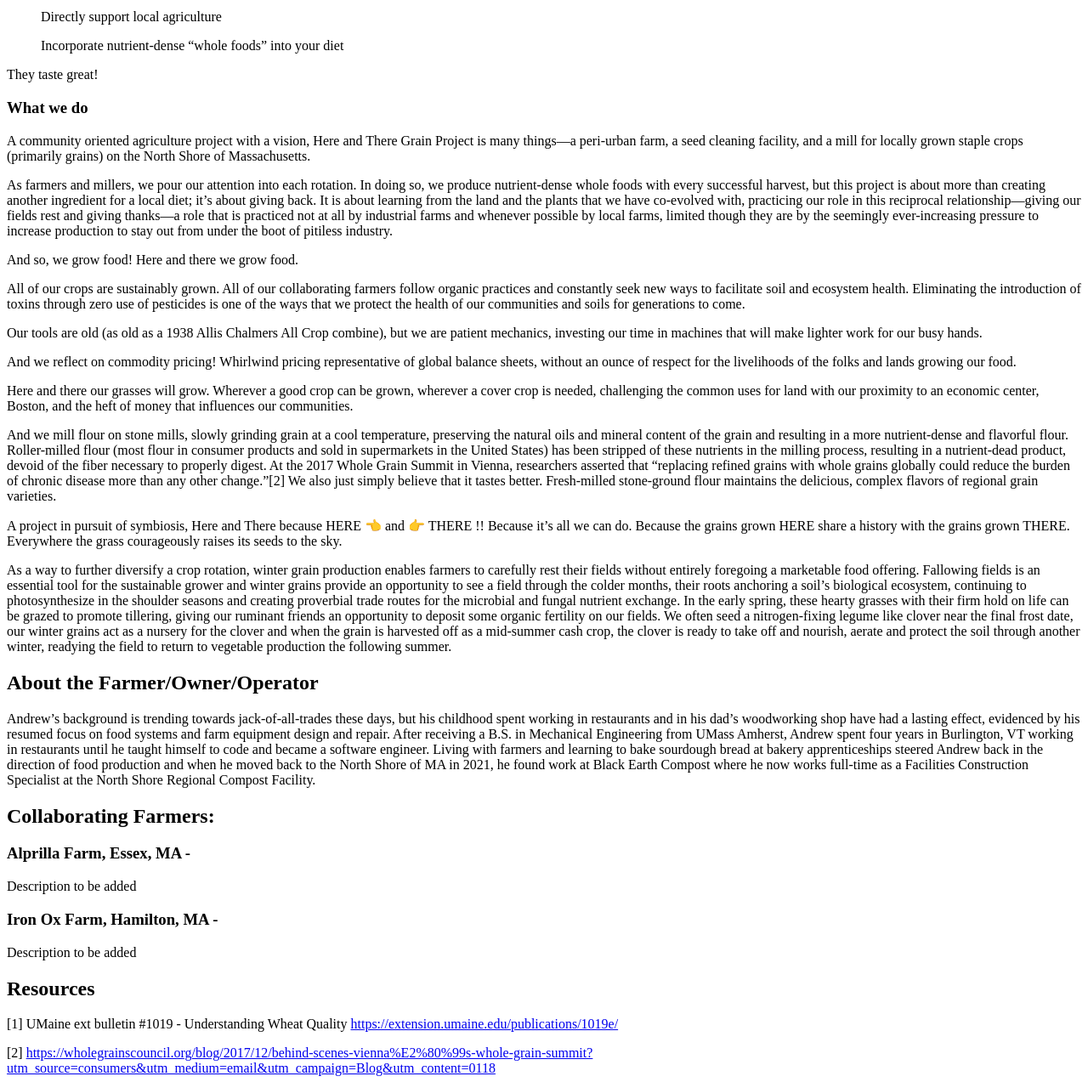
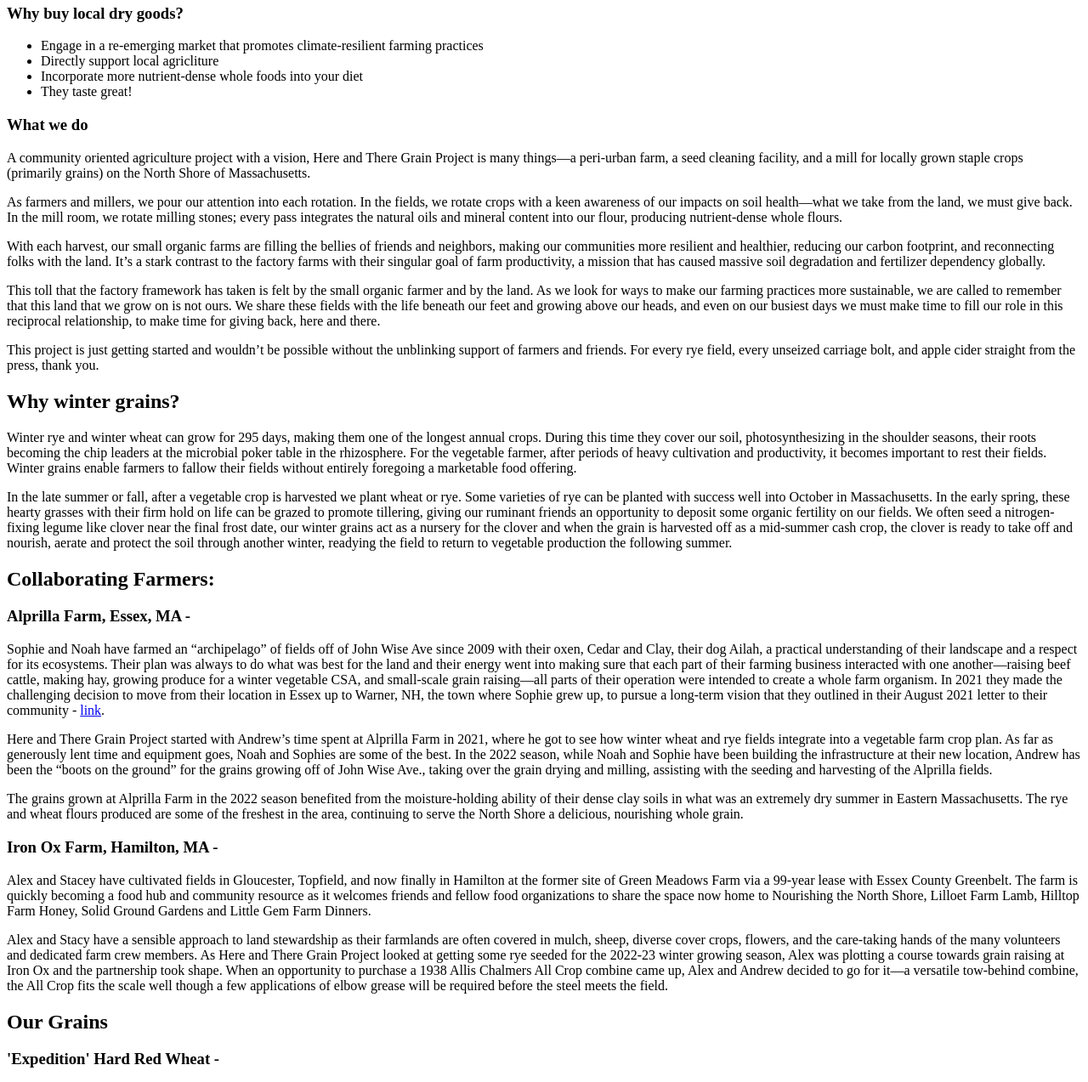
Before and after one commit to drewandrew/here-and-there, a website: page index.html in a window 1280 px wide. Shown: the part 298-1571 px from the top of the page at 85% size. Drawn offline with Linux system fonts and the light colour scheme.

Commit message:
first draft done

```diff
--- a/index.html
+++ b/index.html
@@ -17,28 +17,41 @@
     <h1>
       Here and There Grain Project
     </h1>
+
+    <div class="construction-warning" style="border: 1px solid black;">
+      <p>
+        Please bear with us while our website is under construction. If you have questions or would like to be notified about monthly bulk grain sales please email <b><email>andrew@hereandtheregrain.com</email></b>.
+      </p>
+    </div>
+
     <div class="gist">
       <p class="mission-statement">
-        A community oriented agriculture project with a vision, Here and There Grain Project is many things—a peri-urban farm, a seed cleaning facility, and a mill for locally grown staple crops (primarily grains) on the North Shore of Massachusetts.
+        <i>
+          A community-oriented agriculture project with a vision, Here and There Grain Project is many things—a peri-urban farm, a seed cleaning facility, and a mill for locally grown staple crops (primarily grains) on the North Shore of Massachusetts.
+        </i>
       </p>
       <p class="short-summary">
-        Founded in 2021 by a bread baker interested in working more closely with soil and plants, Here and There Grain Project aims to address the high barrier of entry for local vegetable farmers incorporating grain production into their crop rotations through technical assistance and collaborative cultivation.
+        Established in 2021 by a bread baker interested in working more closely with grains and soil, Here and There Grain Project aims to lower the barrier of entry for established farmers to incorporate grain production into their crop rotations through technical assistance and collaborative cultivation.
       </p>
     </div>
+
     <div class="the-project">
       <h2>The Project</h2>
       <div class="section-1">
         <h3>Why buy local dry goods?</h3>
         <ul>
-          Local dry goods responds to the needs of climate change
-        </ul>
-        <ul>
-          Directly support local agriculture
-        </ul>
-        <ul>
-          Incorporate nutrient-dense “whole foods” into your diet
-        </ul>
-          They taste great!
+          <li>
+            Engage in a re-emerging market that promotes climate-resilient farming practices
+          </li>
+          <li>
+            Directly support local agricliture
+          </li>
+          <li>
+            Incorporate more nutrient-dense whole foods into your diet
+          </li>
+          <li>
+            They taste great!
+          </li>
         </ul>
       </div>
       <div class="section-2">
@@ -47,49 +60,77 @@
           A community oriented agriculture project with a vision, Here and There Grain Project is many things—a peri-urban farm, a seed cleaning facility, and a mill for locally grown staple crops (primarily grains) on the North Shore of Massachusetts.
         </p>
         <p>
-          As farmers and millers, we pour our attention into each rotation. In doing so, we produce nutrient-dense whole foods with every successful harvest, but this project is about more than creating another ingredient for a local diet; it’s about giving back. It is about learning from the land and the plants that we have co-evolved with, practicing our role in this reciprocal relationship—giving our fields rest and giving thanks—a role that is practiced not at all by industrial farms and whenever possible by local farms, limited though they are by the seemingly ever-increasing pressure to increase production to stay out from under the boot of pitiless industry.
+          As farmers and millers, we pour our attention into each rotation. In the fields, we rotate crops with a keen awareness of our impacts on soil health—what we take from the land, we must give back. In the mill room, we rotate milling stones; every pass integrates the natural oils and mineral content into our flour, producing nutrient-dense whole flours.
         </p>
         <p>
-          And so, we grow food! Here and there we grow food.
+          With each harvest, our small organic farms are filling the bellies of friends and neighbors, making our communities more resilient and healthier, reducing our carbon footprint, and reconnecting folks with the land. It’s a stark contrast to the factory farms with their singular goal of farm productivity, a mission that has caused massive soil degradation and fertilizer dependency globally.
         </p>
         <p>
-          All of our crops are sustainably grown. All of our collaborating farmers follow organic practices and constantly seek new ways to facilitate soil and ecosystem health. Eliminating the introduction of toxins through zero use of pesticides is one of the ways that we protect the health of our communities and soils for generations to come.
+          This toll that the factory framework has taken is felt by the small organic farmer and by the land. As we look for ways to make our farming practices more sustainable, we are called to remember that this land that we grow on is not ours. We share these fields with the life beneath our feet and growing above our heads, and even on our busiest days we must make time to fill our role in this reciprocal relationship, to make time for giving back, here and there.
         </p>
         <p>
-          Our tools are old (as old as a 1938 Allis Chalmers All Crop combine), but we are patient mechanics, investing our time in machines that will make lighter work for our busy hands.
-        </p>
-        <p>
-          And we reflect on commodity pricing! Whirlwind pricing representative of global balance sheets, without an ounce of respect for the livelihoods of the folks and lands growing our food.
-        </p>
-        <p>
-          Here and there our grasses will grow. Wherever a good crop can be grown, wherever a cover crop is needed, challenging the common uses for land with our proximity to an economic center, Boston, and the heft of money that influences our communities.
-        </p>
-        <p>
-          And we mill flour on stone mills, slowly grinding grain at a cool temperature, preserving the natural oils and mineral content of the grain and resulting in a more nutrient-dense and flavorful flour. Roller-milled flour (most flour in consumer products and sold in supermarkets in the United States) has been stripped of these nutrients in the milling process, resulting in a nutrient-dead product, devoid of the fiber necessary to properly digest. At the 2017 Whole Grain Summit in Vienna, researchers asserted that  “replacing refined grains with whole grains globally could reduce the burden of chronic disease more than any other change.”[2] We also just simply believe that it tastes better. Fresh-milled stone-ground flour maintains the delicious, complex flavors of regional grain varieties.
-        </p>
-        <p>
-          A project in pursuit of symbiosis, Here and There because HERE 👈 and 👉 THERE !! Because it’s all we can do. Because the grains grown HERE share a history with the grains grown THERE. Everywhere the grass courageously raises its seeds to the sky.
-        </p>
-        <p>
-          As a way to further diversify a crop rotation, winter grain production enables farmers to carefully rest their fields without entirely foregoing a marketable food offering. Fallowing fields is an essential tool for the sustainable grower and winter grains provide an opportunity to see a field through the colder months, their roots anchoring a soil’s biological ecosystem, continuing to photosynthesize in the shoulder seasons and creating proverbial trade routes for the microbial and fungal nutrient exchange. In the early spring, these hearty grasses with their firm hold on life can be grazed to promote tillering, giving our ruminant friends an opportunity to deposit some organic fertility on our fields. We often seed a nitrogen-fixing legume like clover near the final frost date, our winter grains act as a nursery for the clover and when the grain is harvested off as a mid-summer cash crop, the clover is ready to take off and nourish, aerate and protect the soil through another winter, readying the field to return to vegetable production the following summer.
+          This project is just getting started and wouldn’t be possible without the unblinking support of farmers and friends. For every rye field, every unseized carriage bolt, and apple cider straight from the press, thank you.
         </p>
       </div>
-
     </div>
 
-    <div class="about">
-      <h2>About the Farmer/Owner/Operator</h2>
+    <div class="winter-grains">
+      <h2>Why winter grains?</h2>
       <p>
-        Andrew’s background is trending towards jack-of-all-trades these days, but his childhood spent working in restaurants and in his dad’s woodworking shop have had a lasting effect, evidenced by his resumed focus on food systems and farm equipment design and repair. After receiving a B.S. in Mechanical Engineering from UMass Amherst, Andrew spent four years in Burlington, VT working in restaurants until he taught himself to code and became a software engineer. Living with farmers and learning to bake sourdough bread at bakery apprenticeships steered Andrew back in the direction of food production and when he moved back to the North Shore of MA in 2021, he found work at Black Earth Compost where he now works full-time as a Facilities Construction Specialist at the North Shore Regional Compost Facility.
+        Winter rye and winter wheat can grow for 295 days, making them one of the longest annual crops. During this time they cover our soil, photosynthesizing in the shoulder seasons, their roots becoming the chip leaders at the microbial poker table in the rhizosphere. For the vegetable farmer, after periods of heavy cultivation and productivity, it becomes important to rest their fields. Winter grains enable farmers to fallow their fields without entirely foregoing a marketable food offering.
+      </p>
+      <p>
+        In the late summer or fall, after a vegetable crop is harvested we plant wheat or rye. Some varieties of rye can be planted with success well into October in Massachusetts. In the early spring, these hearty grasses with their firm hold on life can be grazed to promote tillering, giving our ruminant friends an opportunity to deposit some organic fertility on our fields. We often seed a nitrogen-fixing legume like clover near the final frost date, our winter grains act as a nursery for the clover and when the grain is harvested off as a mid-summer cash crop, the clover is ready to take off and nourish, aerate and protect the soil through another winter, readying the field to return to vegetable production the following summer.
       </p>
     </div>
 
     <div class="collaborating-farmers">
       <h2>Collaborating Farmers:</h2>
-      <h3>Alprilla Farm, Essex, MA -</h3>
-      <p>Description to be added</p>
-      <h3>Iron Ox Farm, Hamilton, MA -</h3>
-      <p>Description to be added</p>
+      <div class="alprilla">
+        <h3>Alprilla Farm, Essex, MA -</h3>
+        <p>
+          Sophie and Noah have farmed an “archipelago” of fields off of John Wise Ave since 2009 with their oxen, Cedar and Clay, their dog Ailah, a practical understanding of their landscape and a respect for its ecosystems. Their plan was always to do what was best for the land and their energy went into making sure that each part of their farming business interacted with one another—raising beef cattle, making hay, growing produce for a winter vegetable CSA, and small-scale grain raising—all parts of their operation were intended to create a whole farm organism. In 2021 they made the challenging decision to move from their location in Essex up to Warner, NH, the town where Sophie grew up, to pursue a long-term vision that they outlined in their August 2021 letter to their community - <a href="https://mailchi.mp/a61fc09dcbf7/anewchapterforalprilla">link</a>.
+        </p>
+        <p>
+          Here and There Grain Project started with Andrew’s time spent at Alprilla Farm in 2021, where he got to see how winter wheat and rye fields integrate into a vegetable farm crop plan. As far as generously lent time and equipment goes, Noah and Sophies are some of the best. In the 2022 season, while Noah and Sophie have been building the infrastructure at their new location, Andrew has been the “boots on the ground” for the grains growing off of John Wise Ave., taking over the grain drying and milling, assisting with the seeding and harvesting of the Alprilla fields.
+        </p>
+        <p>
+          The grains grown at Alprilla Farm in the 2022 season benefited from the moisture-holding ability of their dense clay soils in what was an extremely dry summer in Eastern Massachusetts. The rye and wheat flours produced are some of the freshest in the area, continuing to serve the North Shore a delicious, nourishing whole grain.
+        </p>
+      </div>
+
+      <div class="iron-ox">
+        <h3>Iron Ox Farm, Hamilton, MA -</h3>
+        <p>
+          Alex and Stacey have cultivated fields in Gloucester, Topfield, and now finally in Hamilton at the former site of Green Meadows Farm via a 99-year lease with Essex County Greenbelt. The farm is quickly becoming a food hub and community resource as it welcomes friends and  fellow food organizations to share the space now home to Nourishing the North Shore, Lilloet Farm Lamb, Hilltop Farm Honey, Solid Ground Gardens and Little Gem Farm Dinners.
+        </p>
+        <p>
+          Alex and Stacy have a sensible approach to land stewardship as their farmlands are often covered in mulch, sheep, diverse cover crops, flowers, and the care-taking hands of the many volunteers and dedicated farm crew members. As Here and There Grain Project looked at getting some rye seeded for the 2022-23 winter growing season, Alex was plotting a course towards grain raising at Iron Ox and the partnership took shape. When an opportunity to purchase a 1938 Allis Chalmers All Crop combine came up, Alex and Andrew decided to go for it—a versatile tow-behind combine, the All Crop fits the scale well though a few applications of elbow grease will be required before the steel meets the field.
+        </p>
+      </div>
+    </div>
+
+    <div class="our-grains">
+      <h2>Our Grains</h2>
+      <h3>'Expedition' Hard Red Wheat -</h3>
+      <p>
+        A wheat variety known for its winter hardiness, high test weight and excellent milling and baking qualities, Expedition saw its second successful growing season at Alprilla Farm this year. We will remember this summer for its extended drought, but the spring in Essex saw cool temps and above average rainfall that left this wheat with a pretty low protein. We love it in pie crust, biscuits, pancakes etc. We have made a whole wheat slow rise sourdough with just this flour—it has exceptional flavor!—though you’ll find it with lower protein than a true bread wheat, you may need more patience and care unless you mix in some white flour.
+      </p>
+
+      <h3>Rye -</h3>
+      <p>
+        Rye, the new (or is it old) AP flour. Breads, crackers, gingerbread cookies, porridge, batters, cakes—the versatility and pairings are really fun to experiment with! Grown primarily in the northern hemisphere, rye is an important staple crop in Europe and Asia. Aside from making excellent whiskey here in the US, we’re increasingly focused on its production for its potential to build soil, tolerate extreme weather, and generally support farmers’ triple-bottom line.
+      </p>
+      <p>This rye variety is unnamed but tasty as could be! Harvested under the light of a full moon in July.</p>
+
+      <h3>'Danko' Rye flour</h3>
+      <p>
+        Danko rye is of Polish origin, developed in the 1970’s for the primary purpose of milling flour that features prominently in European style baking. Our Danko rye flour has a bit lower falling numbers than our unnamed rye variety, which sourdough rye bread bakers might find interesting to experiment with.
+      </p>
+    </div>
+
+    <div class="">
+
     </div>
 
     <div class="bibliography">
@@ -112,10 +153,13 @@
       <p>
         [6] "The Foot" by Bread and Puppet
       </p>
+      <p>
+        [7] Ecological Rye Production, a UVM Extension NW Crop & Soil 2022 Grain Growers Series presentation with Sandy Syberg <a href="https://www.youtube.com/watch?v=Y8YfQdMqhYk">https://www.youtube.com/watch?v=Y8YfQdMqhYk</a>
+      </p>
     </div>
   </div>
   <div class="footer">
-    <p>If you would like to receive emails about 2022 dates for bulk purchases of flour, or if you have questions, please email: <email>andrew@hereandtheregrain.com</email> Thanks!</p>
+    <p>If you would like to receive emails about 2022-23 dates for bulk purchases of flour, or if you have questions, please email: <email>andrew@hereandtheregrain.com</email> Thanks!</p>
   </div>
 </body>
         <ul>
```
